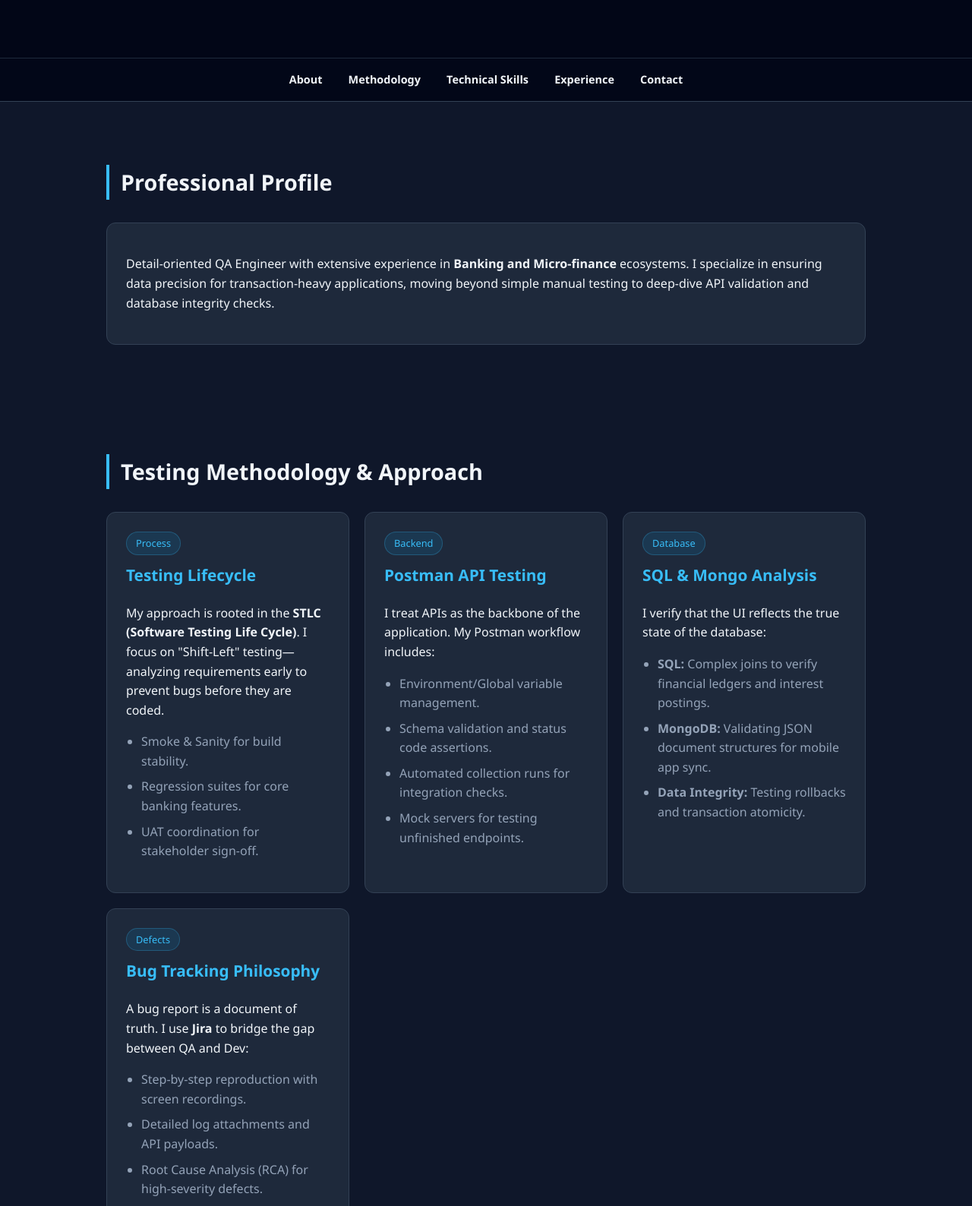
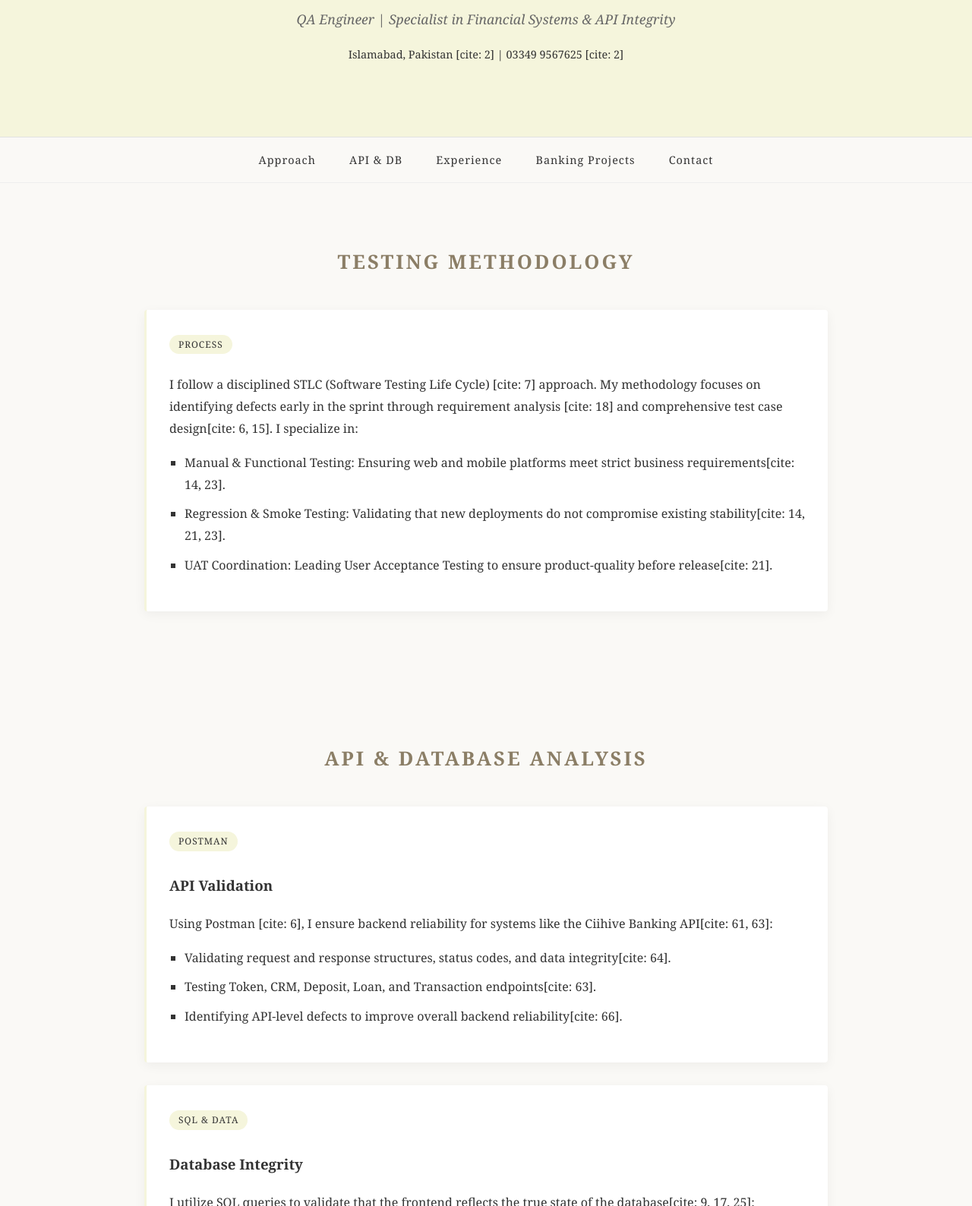
Before and after one commit to Muhammad-Nooh/QA-Tester-Muhammad-Nooh, a plain HTML site: page index.html in a window 1280 px wide. Shown: the part 168-1756 px from the top of the page at 76% size. Drawn offline with Linux system fonts and the light colour scheme.

Commit message:
Update index.html

```diff
--- a/index.html
+++ b/index.html
@@ -3,150 +3,136 @@
 <head>
   <meta charset="UTF-8">
   <meta name="viewport" content="width=device-width, initial-scale=1.0">
-  <title>Muhammad Nooh | Senior QA Engineer Portfolio</title>
+  <title>Muhammad Nooh | QA Engineer Portfolio</title>
   <style>
     :root {
-      --bg: #0f172a;
-      --card-bg: #1e293b;
-      --accent: #38bdf8;
-      --text-main: #f1f5f9;
-      --text-dim: #94a3b8;
-      --header-bg: #020617;
+      --bg-color: #FAF9F6;
+      --secondary-bg: #F5F5DC;
+      --accent-color: #8B7E66;
+      --text-main: #333333;
+      --text-light: #666666;
+      --card-shadow: 0 4px 15px rgba(0,0,0,0.05);
     }
 
     body {
-      font-family: 'Segoe UI', Tahoma, Geneva, Verdana, sans-serif;
+      font-family: 'Georgia', serif;
       margin: 0;
-      background: var(--bg);
+      background-color: var(--bg-color);
       color: var(--text-main);
-      line-height: 1.6;
+      line-height: 1.8;
     }
 
     header {
-      background: var(--header-bg);
-      padding: 60px 20px;
+      background-color: var(--secondary-bg);
+      padding: 80px 20px;
       text-align: center;
-      border-bottom: 1px solid #1e293b;
+      border-bottom: 1px solid #E2E2E2;
     }
 
     h1 {
       margin: 0;
-      font-size: 2.5rem;
-      color: var(--accent);
-      letter-spacing: -1px;
+      font-size: 2.8rem;
+      letter-spacing: 2px;
+      color: var(--accent-color);
+      text-transform: uppercase;
     }
 
     .subtitle {
-      color: var(--text-dim);
-      font-size: 1.2rem;
-      margin-top: 10px;
+      font-style: italic;
+      color: var(--text-light);
+      font-size: 1.1rem;
     }
 
     nav {
       position: sticky;
       top: 0;
-      background: rgba(2, 6, 23, 0.9);
-      backdrop-filter: blur(10px);
+      background: rgba(250, 249, 246, 0.95);
       padding: 15px;
       text-align: center;
       z-index: 1000;
-      border-bottom: 1px solid #334155;
+      border-bottom: 1px solid #EEE;
     }
 
     nav a {
       color: var(--text-main);
-      margin: 0 15px;
+      margin: 0 20px;
       text-decoration: none;
-      font-weight: 600;
       font-size: 0.9rem;
-      transition: color 0.3s;
+      letter-spacing: 1px;
+      transition: 0.3s;
     }
 
     nav a:hover {
-      color: var(--accent);
+      color: var(--accent-color);
     }
 
     section {
       padding: 60px 20px;
-      max-width: 1000px;
+      max-width: 900px;
       margin: auto;
     }
 
     h2 {
-      font-size: 1.8rem;
-      border-left: 4px solid var(--accent);
-      padding-left: 15px;
-      margin-bottom: 30px;
-    }
-
-    .grid {
-      display: grid;
-      grid-template-columns: repeat(auto-fit, minmax(300px, 1fr));
-      gap: 20px;
+      font-size: 1.6rem;
+      text-align: center;
+      margin-bottom: 40px;
+      color: var(--accent-color);
+      text-transform: uppercase;
+      letter-spacing: 3px;
     }
 
     .card {
-      background: var(--card-bg);
-      padding: 25px;
-      border-radius: 12px;
-      border: 1px solid #334155;
-      transition: transform 0.3s, border-color 0.3s;
-    }
-
-    .card:hover {
-      transform: translateY(-5px);
-      border-color: var(--accent);
-    }
-
-    .card h3 {
-      margin-top: 0;
-      color: var(--accent);
-      font-size: 1.3rem;
+      background: white;
+      padding: 30px;
+      border-radius: 4px;
+      margin-bottom: 30px;
+      box-shadow: var(--card-shadow);
+      border-left: 3px solid var(--secondary-bg);
     }
 
     .tag {
+      background: var(--secondary-bg);
+      padding: 2px 12px;
+      font-size: 0.75rem;
+      text-transform: uppercase;
+      letter-spacing: 1px;
+      border-radius: 20px;
+      margin-bottom: 10px;
       display: inline-block;
-      background: #0ea5e920;
-      color: var(--accent);
-      padding: 4px 12px;
-      border-radius: 20px;
-      font-size: 0.8rem;
-      margin-bottom: 10px;
-      border: 1px solid #38bdf840;
     }
 
     ul {
+      list-style-type: square;
       padding-left: 20px;
-      color: var(--text-dim);
     }
 
     li {
-      margin-bottom: 8px;
+      margin-bottom: 10px;
     }
 
     .highlight-box {
-      background: linear-gradient(135deg, #1e293b 0%, #0f172a 100%);
-      border: 1px solid var(--accent);
+      background-color: var(--secondary-bg);
       padding: 30px;
-      border-radius: 15px;
+      border-radius: 8px;
+      font-family: sans-serif;
     }
 
     footer {
       text-align: center;
       padding: 40px;
-      background: var(--header-bg);
-      color: var(--text-dim);
-      font-size: 0.9rem;
+      font-size: 0.8rem;
+      color: var(--text-light);
+      background: #FDFDFD;
     }
 
-    .contact-link {
-      color: var(--accent);
-      text-decoration: none;
-      font-weight: bold;
+    a {
+      color: var(--accent-color);
+      text-decoration: underline;
     }
 
     @media (max-width: 600px) {
-      nav { display: none; } /* Hide nav on mobile for simplicity */
+      h1 { font-size: 1.8rem; }
+      nav { display: none; }
     }
   </style>
 </head>
@@ -155,126 +141,108 @@
 <header>
   <h1>Muhammad Nooh</h1>
   <p class="subtitle">QA Engineer | Specialist in Financial Systems & API Integrity</p>
+  <p style="font-size: 0.9rem;">Islamabad, Pakistan [cite: 2] | 03349 9567625 [cite: 2]</p>
 </header>
 
 <nav>
-  <a href="#about">About</a>
-  <a href="#methodology">Methodology</a>
-  <a href="#technical">Technical Skills</a>
+  <a href="#approach">Approach</a>
+  <a href="#api">API & DB</a>
   <a href="#experience">Experience</a>
+  <a href="#banking">Banking Projects</a>
   <a href="#contact">Contact</a>
 </nav>
 
-<section id="about">
-  <h2>Professional Profile</h2>
+<section id="approach">
+  <h2>Testing Methodology</h2>
   <div class="card">
+    <div class="tag">Process</div>
     <p>
-      Detail-oriented QA Engineer with extensive experience in <strong>Banking and Micro-finance</strong> ecosystems.
-      I specialize in ensuring data precision for transaction-heavy applications, moving beyond simple manual testing
-      to deep-dive API validation and database integrity checks.
+      I follow a disciplined STLC (Software Testing Life Cycle) [cite: 7] approach. My methodology focuses on identifying defects early in the sprint through requirement analysis [cite: 18] and comprehensive test case design[cite: 6, 15]. I specialize in:
     </p>
+    <ul>
+      <li>Manual & Functional Testing: Ensuring web and mobile platforms meet strict business requirements[cite: 14, 23].</li>
+      <li>Regression & Smoke Testing: Validating that new deployments do not compromise existing stability[cite: 14, 21, 23].</li>
+      <li>UAT Coordination: Leading User Acceptance Testing to ensure product-quality before release[cite: 21].</li>
+    </ul>
   </div>
 </section>
 
-<section id="methodology">
-  <h2>Testing Methodology & Approach</h2>
+<section id="api">
+  <h2>API & Database Analysis</h2>
   <div class="grid">
     <div class="card">
-      <div class="tag">Process</div>
-      <h3>Testing Lifecycle</h3>
-      <p>My approach is rooted in the <strong>STLC (Software Testing Life Cycle)</strong>. I focus on "Shift-Left" testing—analyzing requirements early to prevent bugs before they are coded.</p>
+      <div class="tag">Postman</div>
+      <h3>API Validation</h3>
+      <p>Using Postman [cite: 6], I ensure backend reliability for systems like the Ciihive Banking API[cite: 61, 63]:</p>
       <ul>
-        <li>Smoke & Sanity for build stability.</li>
-        <li>Regression suites for core banking features.</li>
-        <li>UAT coordination for stakeholder sign-off.</li>
+        <li>Validating request and response structures, status codes, and data integrity[cite: 64].</li>
+        <li>Testing Token, CRM, Deposit, Loan, and Transaction endpoints[cite: 63].</li>
+        <li>Identifying API-level defects to improve overall backend reliability[cite: 66].</li>
       </ul>
     </div>
 
     <div class="card">
-      <div class="tag">Backend</div>
-      <h3>Postman API Testing</h3>
-      <p>I treat APIs as the backbone of the application. My Postman workflow includes:</p>
+      <div class="tag">SQL & Data</div>
+      <h3>Database Integrity</h3>
+      <p>I utilize SQL queries to validate that the frontend reflects the true state of the database[cite: 9, 17, 25]:</p>
       <ul>
-        <li>Environment/Global variable management.</li>
-        <li>Schema validation and status code assertions.</li>
-        <li>Automated collection runs for integration checks.</li>
-        <li>Mock servers for testing unfinished endpoints.</li>
-      </ul>
-    </div>
-
-    <div class="card">
-      <div class="tag">Database</div>
-      <h3>SQL & Mongo Analysis</h3>
-      <p>I verify that the UI reflects the true state of the database:</p>
-      <ul>
-        <li><strong>SQL:</strong> Complex joins to verify financial ledgers and interest postings.</li>
-        <li><strong>MongoDB:</strong> Validating JSON document structures for mobile app sync.</li>
-        <li><strong>Data Integrity:</strong> Testing rollbacks and transaction atomicity.</li>
-      </ul>
-    </div>
-
-    <div class="card">
-      <div class="tag">Defects</div>
-      <h3>Bug Tracking Philosophy</h3>
-      <p>A bug report is a document of truth. I use <strong>Jira</strong> to bridge the gap between QA and Dev:</p>
-      <ul>
-        <li>Step-by-step reproduction with screen recordings.</li>
-        <li>Detailed log attachments and API payloads.</li>
-        <li>Root Cause Analysis (RCA) for high-severity defects.</li>
+        <li>Verifying transaction records and ensuring secure data flow across financial modules[cite: 65].</li>
+        <li>Analyzing root causes of bugs by inspecting data persistence[cite: 22].</li>
+        <li>Validating request/response data against backend records[cite: 17].</li>
       </ul>
     </div>
   </div>
 </section>
 
-<section id="integration">
-  <h2>Specialized Banking Integration</h2>
+<section id="banking">
+  <h2>Banking & Integration Expertise</h2>
   <div class="highlight-box">
-    <h3>End-to-End Financial Flow Testing</h3>
-    <p>I have successfully managed integration testing for complex banking modules, including:</p>
+    <h3>Integrated Financial Workflows</h3>
+    <p>At MFSYS Technologies [cite: 13], I manage end-to-end testing for complex financial systems[cite: 14]:</p>
     <ul>
-      <li><strong>Customer Lifecycle:</strong> From KYC creation to multi-level approval workflows.</li>
-      <li><strong>Account Provisioning:</strong> Setting up Deposit, Loan, and TDR accounts with accurate parameter inheritance.</li>
-      <li><strong>Transaction Engine:</strong> Validating the full path of payments—Authorization → Posting → Storage.</li>
-      <li><strong>Financial Reversals:</strong> Rigorous testing of cancelled/reversed transactions to ensure ledgers remain balanced and audit trails are intact.</li>
+      <li>Customer Lifecycle: Testing CRM modules, including customer creation and authorization[cite: 63].</li>
+      <li>Account Provisioning: Validating workflows for Deposit, Loan, and TDR account modules[cite: 63].</li>
+      <li>Transaction Engine: Ensuring accurate data flow and integrity for financial transactions[cite: 63, 65].</li>
+      <li>Reversals & Cancellations: Validating that reversed transactions correctly update system states and data records.</li>
     </ul>
   </div>
 </section>
 
 <section id="experience">
-  <h2>Work History</h2>
+  <h2>Professional Experience</h2>
   <div class="card">
-    <h3>Micro-Finance System Technologies</h3>
-    <p><strong>QA Engineer | Nov 2025 – Present</strong></p>
+    <p><strong>QA Engineer | MFSYS Technologies (On-site)</strong><br>
+    <small>September 2025 - Present [cite: 13]</small></p>
     <ul>
-      <li>Leading testing for core banking modules and mobile financial apps.</li>
-      <li>Automating API workflows to reduce manual regression time by 40%.</li>
-      <li>Validating complex backend data using SQL scripts.</li>
+      <li>Perform manual, functional, and regression testing on web and mobile financial systems[cite: 14].</li>
+      <li>Utilize Jira for bug tracking, defect reporting, and test cycle management[cite: 16].</li>
+      <li>Design and execute test cases, scenarios, and test data for multiple modules[cite: 15].</li>
     </ul>
   </div>
 
   <div class="card">
-    <h3>Innovador Solutions</h3>
-    <p><strong>QA Engineer | Aug 2024 – Apr 2025</strong></p>
+    <p><strong>QA Engineer | Innovador Solutions (Remote)</strong><br>
+    <small>June 2025 - Present [cite: 23]</small></p>
     <ul>
-      <li>Executed manual and regression testing for web-based platforms.</li>
-      <li>Identified critical security vulnerabilities in API endpoints using Postman.</li>
-      <li>Collaborated with Agile teams to maintain 100% sprint delivery.</li>
+      <li>Managed end-to-end manual testing for GymKey, Soul Whisper, and WWR projects[cite: 42, 49, 55].</li>
+      <li>Reported 400+ defects across mobile and web platforms[cite: 46, 52].</li>
+      <li>Improved system usability by identifying UI/UX and accessibility issues[cite: 47, 54].</li>
     </ul>
   </div>
 </section>
 
 <section id="contact">
-  <h2>Get In Touch</h2>
+  <h2>Contact</h2>
   <div class="card" style="text-align: center;">
-    <p>Interested in collaborating or hiring? Reach out via the channels below:</p>
-    <p>📧 <a href="mailto:sydmuhammadnooh@gmail.com" class="contact-link">sydmuhammadnooh@gmail.com</a></p>
-    <p>📞 03499567625</p>
-    <p>🔗 <a href="https://linkedin.com/in/muhammad-nooh-1a570b387" target="_blank" class="contact-link">LinkedIn Profile</a></p>
+    <p>Based in Islamabad, Pakistan [cite: 2]</p>
+    <p>📧 <a href="mailto:sydmuhammadnooh@gmail.com">sydmuhammadnooh@gmail.com [cite: 2]</a></p>
+    <p>🔗 <a href="https://www.linkedin.com/in/muhammad-nooh-1a570b387" target="_blank">LinkedIn Profile [cite: 2]</a></p>
   </div>
 </section>
 
 <footer>
-  <p>© 2026 Muhammad Nooh | QA Engineering Portfolio</p>
+  <p>© 2026 Muhammad Nooh | QA Portfolio</p>
+  <p>Bachelors in Software Engineering, Kohat University of Science and Technology [cite: 38, 39]</p>
 </footer>
 
 </body>
```
